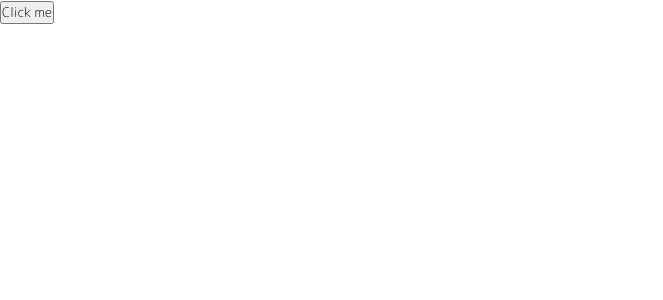
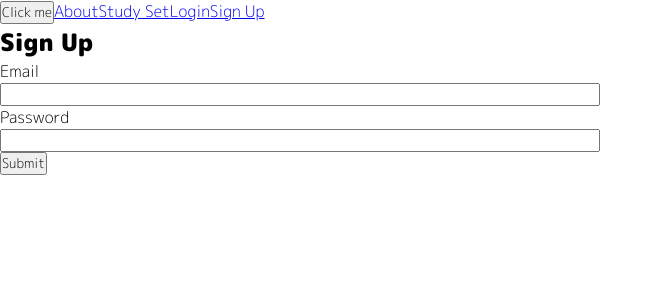
Before and after one commit to HatAndBread/i_can_kanji_client, a React (Create React App) app: page /sign-up in a window 1280 px wide. Shown: the top 300 px of the page, without its empty margins (0-663 px from the left). Built offline with nearby package versions, Linux system fonts and the light colour scheme.

Commit message:
devise configuration

```diff
--- a/package.json
+++ b/package.json
@@ -10,8 +10,11 @@
     "@types/node": "^12.0.0",
     "@types/react": "^17.0.0",
     "@types/react-dom": "^17.0.0",
+    "@types/react-router-dom": "^5.1.7",
     "react": "^17.0.2",
     "react-dom": "^17.0.2",
+    "react-router": "^5.2.0",
+    "react-router-dom": "^5.2.0",
     "react-scripts": "4.0.3",
     "typescript": "^4.1.2",
     "web-vitals": "^1.0.1"
--- a/src/App.tsx
+++ b/src/App.tsx
@@ -1,16 +1,54 @@
+import { createContext, useState } from 'react';
+import { BrowserRouter as Router, Switch, Route, Link } from 'react-router-dom';
+import About from './Pages/About/About';
+import StudySet from './Pages/StudySet/StudySet';
+import Login from './Pages/Login/Login';
+import SignUp from './Pages/SignUp/SignUp'
 import './App.css';
 
-function App() {
+interface AppContextInterface {
+  baseUrl: string;
+}
+
+export const AppCtx = createContext<AppContextInterface | null>(null);
+
+
+function App(): JSX.Element {
+  const appCtx: AppContextInterface = {
+    baseUrl: process.env.NODE_ENV === 'development' ? 'http://localhost:3000' : 'https://?'
+  };
   const handleClick = async () => {
-    const res = await fetch('http://localhost:3000/home');
+    const res = await fetch(`${appCtx.baseUrl}/home`);
     console.log(res);
     const data = await res.json();
     console.log(data);
   };
   return (
-    <div className="App">
-      <button onClick={handleClick}>Click me</button>
-    </div>
+    <AppCtx.Provider value={appCtx}>
+      <Router>
+        <div className="App">
+          <button onClick={handleClick}>Click me</button>
+          <Link to="/about">About</Link>
+          <Link to="/study-set">Study Set</Link>
+          <Link to="/login">Login</Link>
+          <Link to="/sign-up">Sign Up</Link>
+        </div>
+        <Switch>
+          <Route path="/about" exact>
+            <About />
+          </Route>
+          <Route path="/study-set" exact>
+            <StudySet />
+          </Route>
+          <Route path="/login" exact>
+            <Login />
+          </Route>
+          <Route path="/sign-up" exact>
+            <SignUp />
+          </Route>
+        </Switch>
+      </Router>
+    </AppCtx.Provider>
   );
 }
 
--- /dev/null
+++ b/src/Components/Form/Form.css
@@ -0,0 +1,10 @@
+.Form {
+  display: flex;
+  flex-direction: column;
+  max-width: 600px;
+  align-items: left;
+}
+
+.Form button {
+  width: fit-content;
+}
--- /dev/null
+++ b/src/Components/Form/Form.tsx
@@ -0,0 +1,51 @@
+
+import { useContext, useState } from 'react';
+import {AppCtx} from '../../App'
+import './Form.css';
+type Props = {
+  title?: string
+  url: string;
+  method: string;
+}
+
+const Form = ({ title, url, method }: Props): JSX.Element => {
+  const [email, setEmail] = useState('');
+  const [password, setPassword] = useState('');
+  const ctx = useContext(AppCtx);
+
+  const handleSubmit = async (e: React.SyntheticEvent) => {
+    e.preventDefault();
+    const res = await fetch(ctx?.baseUrl + url, {
+      method: method,
+      headers: {
+        'Content-Type': 'application/json'
+      },
+      body: JSON.stringify({ email, password })
+    });
+    const accessToken = res.headers.get('access-token');
+    const client = res.headers.get('client')
+    const uid = res.headers.get('uid');
+    console.log(`%c${accessToken},${client},${uid}`, 'color: pink;')
+    const data = await res.json();
+    console.log(data)
+  };
+  const handleChange = (e: React.FormEvent<HTMLInputElement>): void => {
+    if (e.currentTarget.name === 'email') {
+      setEmail(e.currentTarget.value)
+    } else if (e.currentTarget.name === 'password') {
+      setPassword(e.currentTarget.value)
+    }
+  };
+    return (
+      <form className="Form" action={ctx?.baseUrl + url} onSubmit={handleSubmit}>
+        {title && <h2>{title}</h2>}
+        <label htmlFor="email">Email</label>
+        <input type="email" name="email" id="email" onChange={handleChange}/>
+        <label htmlFor="password">Password</label>
+        <input type="password" name="password" id="password" onChange={handleChange}/>
+        <button type="submit">Submit</button>
+    </form>
+    );
+}
+
+export default Form;
--- /dev/null
+++ b/src/Pages/About/About.tsx
@@ -0,0 +1,5 @@
+const About: React.FC = () => {
+  return <div>HI!!!!</div>;
+};
+
+export default About;
--- /dev/null
+++ b/src/Pages/Login/Login.tsx
@@ -0,0 +1,11 @@
+import Form from '../../Components/Form/Form';
+
+const Login = (): JSX.Element => {
+    return (
+      <div className="Login">
+        <Form title="Login" url="/auth/sign_in" method="POST"/>
+      </div>
+    );
+}
+
+export default Login;
--- /dev/null
+++ b/src/Pages/SignUp/SignUp.tsx
@@ -0,0 +1,10 @@
+import Form from '../../Components/Form/Form';
+
+const SignUp = (): JSX.Element => {
+    return (
+        <div className="SignUp">
+            <Form title="Sign Up" url="/auth" method={'POST'}/>
+        </div>)
+}
+
+export default SignUp;
--- /dev/null
+++ b/src/Pages/StudySet/StudySet.tsx
@@ -0,0 +1,8 @@
+const StudySet = (): JSX.Element => {
+  return (
+    <div className="StudySet">
+      <div>I am a study set!</div>
+    </div>
+  );
+};
+export default StudySet;
```
Also changed, not shown: 1 other file (tests, documents, lock files or other folders).
